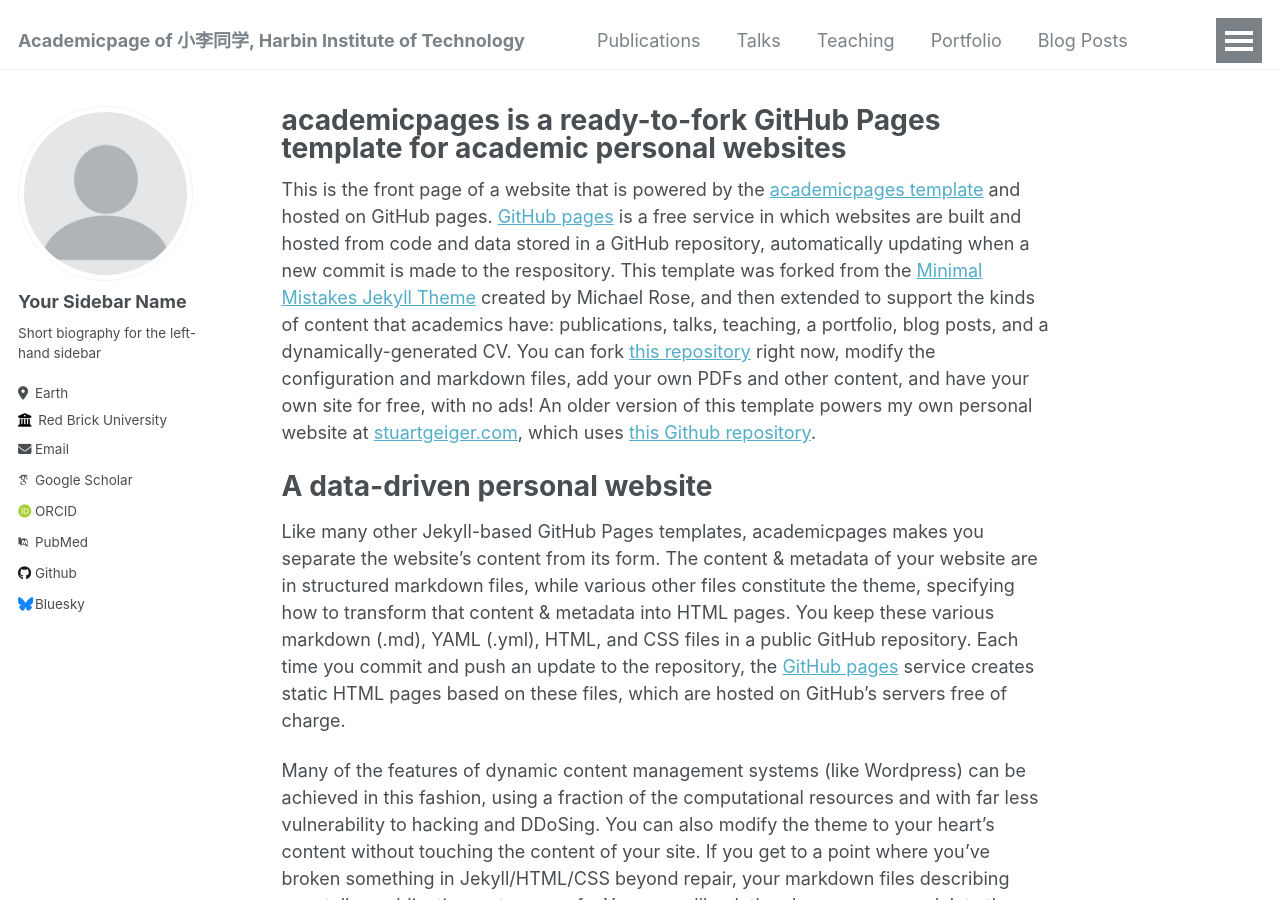
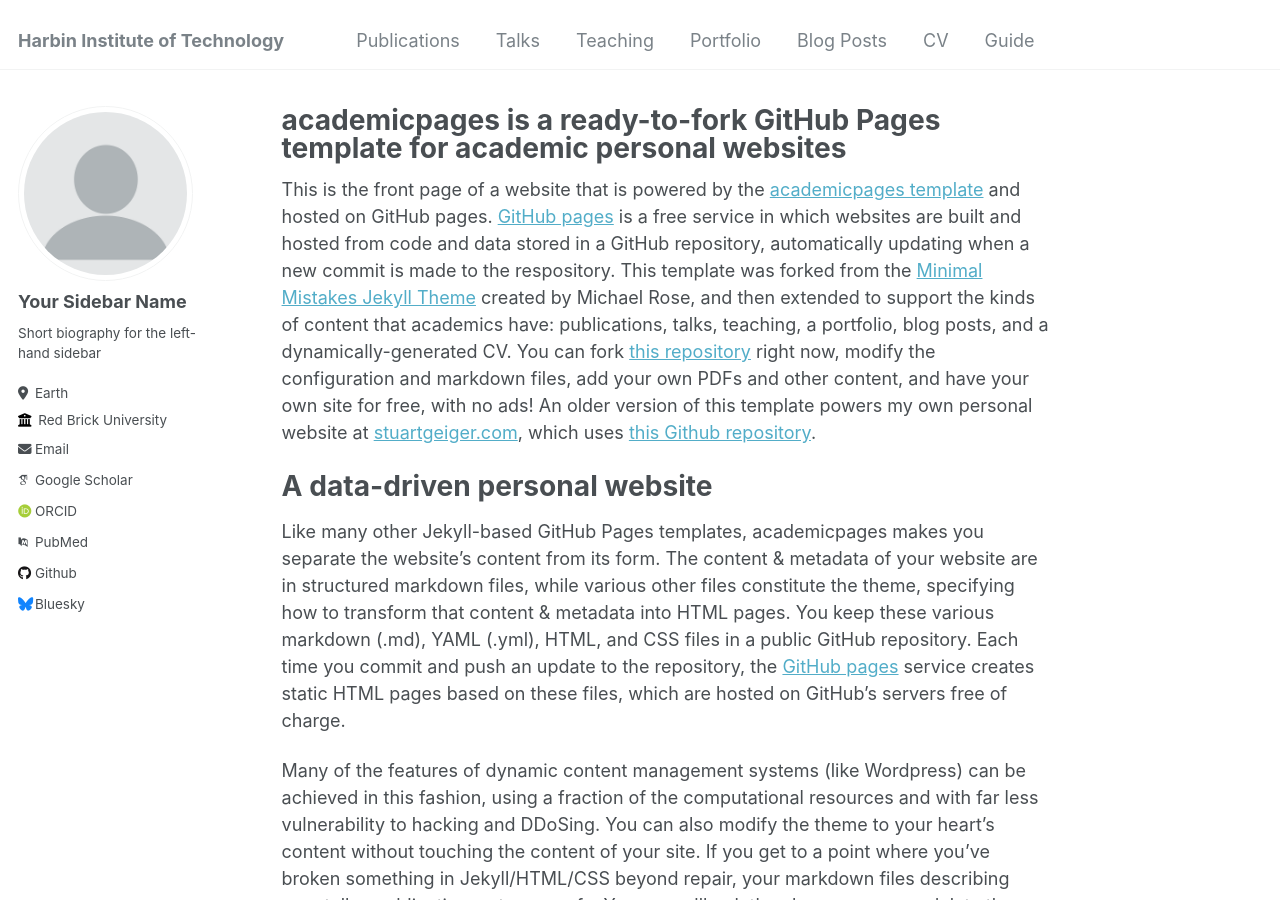
Before and after one commit to HITLqk/lqk, a Jekyll site: the page built from _pages/about.md, in a window 1280 px wide and 900 px high. Built offline with Jekyll 4.4.1, drawn with Linux system fonts in a browser that asks for light colours; some web fonts are replaced; part of the change alters nothing that is shown.

Commit message:
Update _config.yml

```diff
--- a/_config.yml
+++ b/_config.yml
@@ -8,11 +8,11 @@
 
 # Basic Site Settings
 locale                   : "en-US"
-title                    : "Academicpage of 小李同学, Harbin Institute of Technology                                                                  "
+title                    : "Harbin Institute of Technology                                                                  "
 title_separator          : "-"
-name                     : &name "QiKai Li"
-description              : &description "personal description"
-url                      : https://hitlqk.github.io/lqk/ # the base hostname & protocol for your site e.g. "https://mmistakes.github.io"
+name                     : "QiKai Li"
+description              : "Academicpage of 小李同学"
+url                      : https://hitlqk.github.io/lqk # the base hostname & protocol for your site e.g. "https://mmistakes.github.io"
 baseurl                  : "" # the subpath of your site, e.g. "/blog"
 repository               : "academicpages/academicpages.github.io"
 
```
